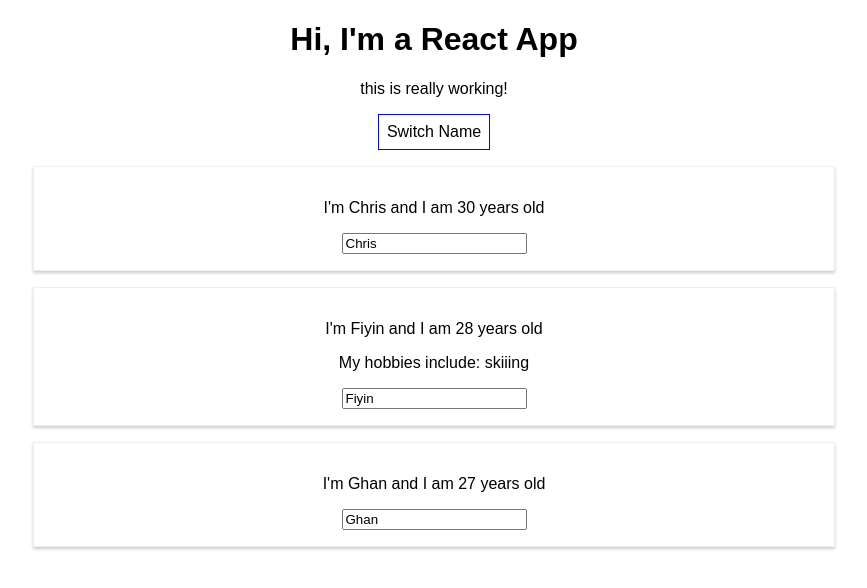
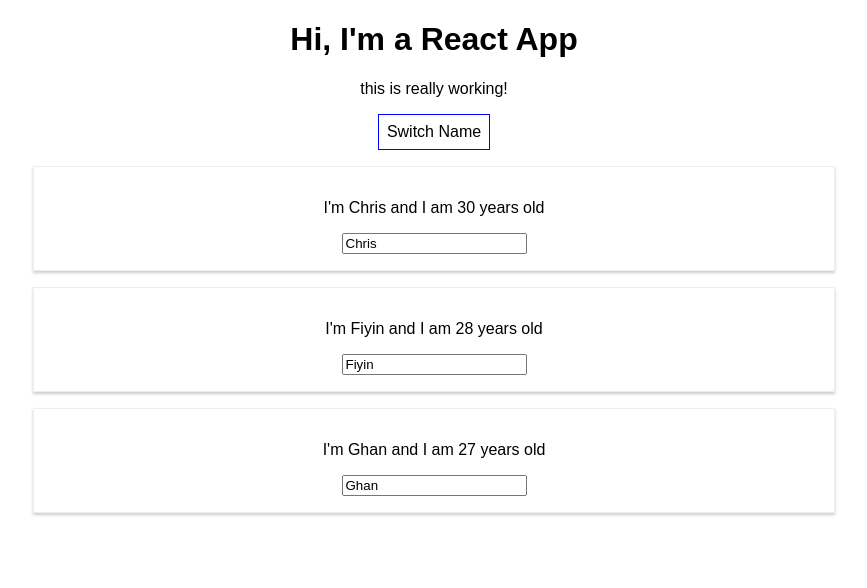
Before and after one commit to chrisxpagan/react-turorial, a React (Create React App) app: page / in a window 1280 px wide. Both pictures are taken after a click on the button "Switch Name". Shown: the top 588 px of the page, without its empty margins (206-1073 px from the left). Built offline with nearby package versions, Linux system fonts and the light colour scheme.

Commit message:
end of 56

```diff
--- a/src/App.js
+++ b/src/App.js
@@ -54,22 +54,9 @@
     if (this.state.showPersons) {
       persons = (
         <div>
-          <Person
-            name={this.state.persons[0].name}
-            age={this.state.persons[0].age}
-          />
-          <Person
-            name={this.state.persons[1].name}
-            age={this.state.persons[1].age}
-            click={this.switchNameHandler.bind(this, "Max!")}
-            changed={this.nameChangedHandler}
-          >
-            My hobbies include: skiiing
-          </Person>
-          <Person
-            name={this.state.persons[2].name}
-            age={this.state.persons[2].age}
-          />
+          {this.state.persons.map((person) => {
+            return <Person name={person.name} age={person.age} />;
+          })}
         </div>
       );
     }
```
